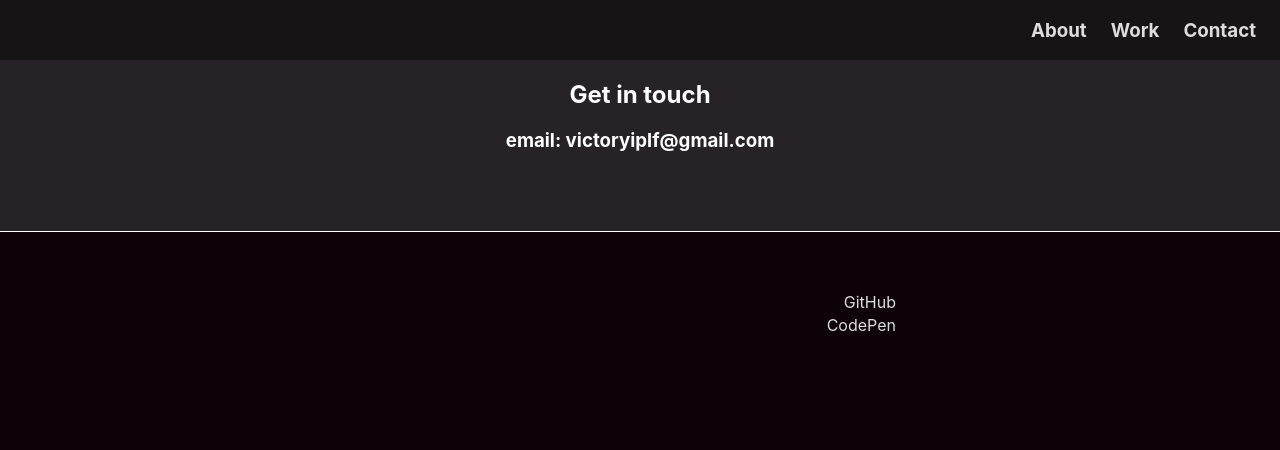
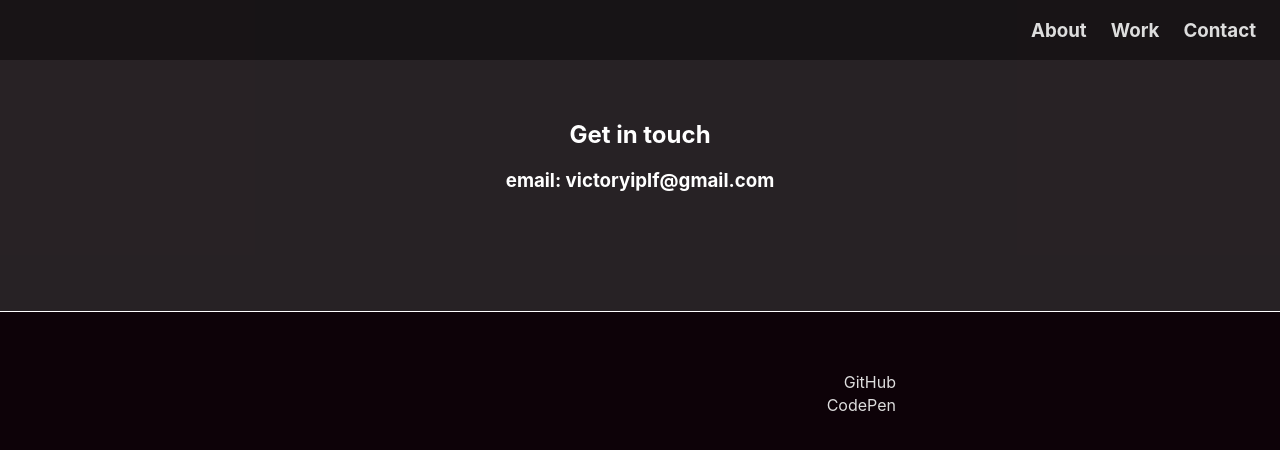
Before and after one commit to vic-torylf/portfolio, a React (Create React App) app: page /contact in a window 1280 px wide. Shown: the top 450 px of the page. Built offline with nearby package versions, Linux system fonts and the light colour scheme.

Commit message:
"css update"

```diff
--- a/src/App.css
+++ b/src/App.css
@@ -27,11 +27,11 @@ nav {
 .nav-link {
   margin-right: 24px;
   color: #DDD;
+  transition: 400ms;
 }
 
 .nav-link:hover {
   color: #05d9e8;
-  transition: 300ms;
 }
 
 #about {
@@ -93,7 +93,7 @@ nav {
 
 #project-section {
   text-align: center;
-  padding: 60px 10vw 0 10vw;
+  padding: 100px 10vw;
 }
 
 #project-grid {
@@ -106,12 +106,11 @@ nav {
 }
 
 .project-title {
-  transition: 0.3s;
+  transition: 400ms;
 }
 
 #project-grid a:hover h2 {
   color: #F8F005;
-  transition: 0.2s;
 }
 
 .project-image {
@@ -123,7 +122,7 @@ nav {
 #contact {
   background-color: rgba(66, 66, 66, 0.5);
   text-align: center;
-  padding: 60px 10vw;
+  padding: 100px 10vw;
 }
 
 footer {
```
